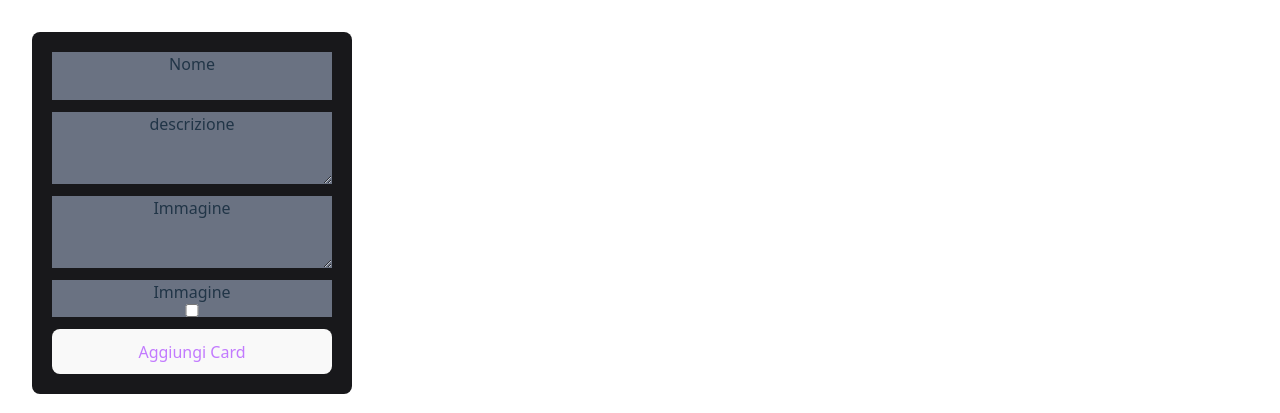
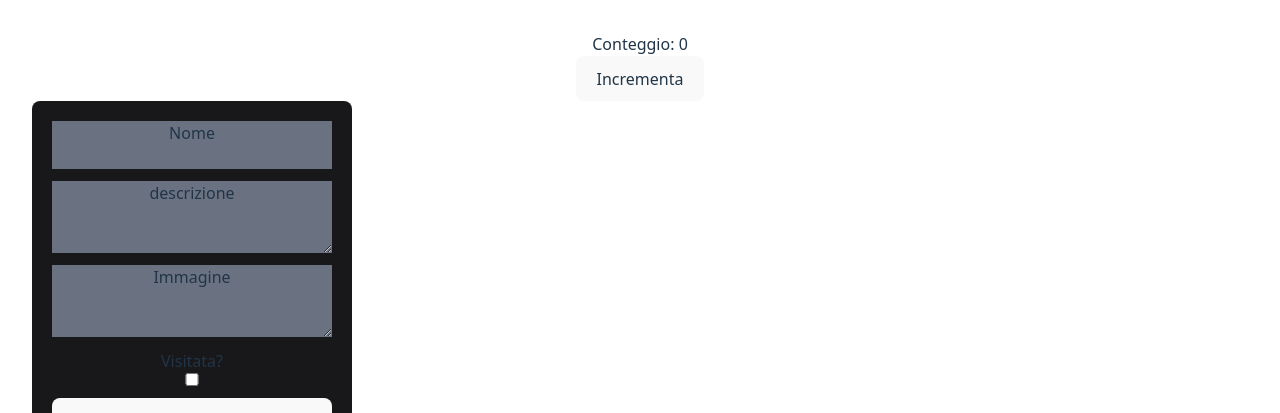
Before and after one commit to GiulioCornelli/Corso_react, a React (Vite) app: page / in a window 1280 px wide. Shown: the top 413 px of the page. Built offline with nearby package versions, Linux system fonts and the light colour scheme.

Commit message:
inizio lezione 17

```diff
--- a/src/App.jsx
+++ b/src/App.jsx
@@ -4,6 +4,7 @@ import viteLogo from '/vite.svg'
 import './App.css'
 import Card from './components/card'
 import CardForm from './components/CardForm'
+import Example from './components/Example'
 
 
 function hadleClick(){
@@ -78,6 +79,7 @@ function App() {
 
   return (
     <>
+      <Example></Example>
       <CardForm addCity={addCity}></CardForm>
       <div className="grid grid-cols-4 gap-5">
         {/* map() metodo per array che prende ogni elemeto della citta */}
--- a/src/components/CardForm.jsx
+++ b/src/components/CardForm.jsx
@@ -44,8 +44,8 @@ function CardForm({addCity}){
                 <label>Immagine</label>
                 <textarea name="imgUrl" value={formData.imgUrl} onChange={handleInputChange}/>
             </div>
-            <div className="bg-gray-500 flex flex-col">
-                <label>Immagine</label>
+            <div className="flex flex-col">
+                <label>Visitata?</label>
                 <input type="checkbox" name="isVisitede" checked={formData.isVisitede} onChange={handleInputChange}/>
             </div>
             <button className="bg-fuchsia-400 text-purple-400" type="submit">Aggiungi Card</button>
--- /dev/null
+++ b/src/components/Example.jsx
@@ -0,0 +1,24 @@
+import { useState,useEffect } from "react";
+
+function Example (){
+    const [count, setCount] = useState(0);
+
+    useEffect(()=>{
+        document.title = `Conteggio ${count}`;
+    },[count]);
+
+    // const handleClick = ()=> {
+    //     setCount(count + 1);
+    //     document.title = "Conteggio:",count;
+    // };
+
+    return (
+        <div>
+            <p>Conteggio: {count}</p>
+            <button onClick={()=> setCount(count + 1 )}>Incrementa</button>
+        </div>
+    );
+
+}
+
+export default Example
```
